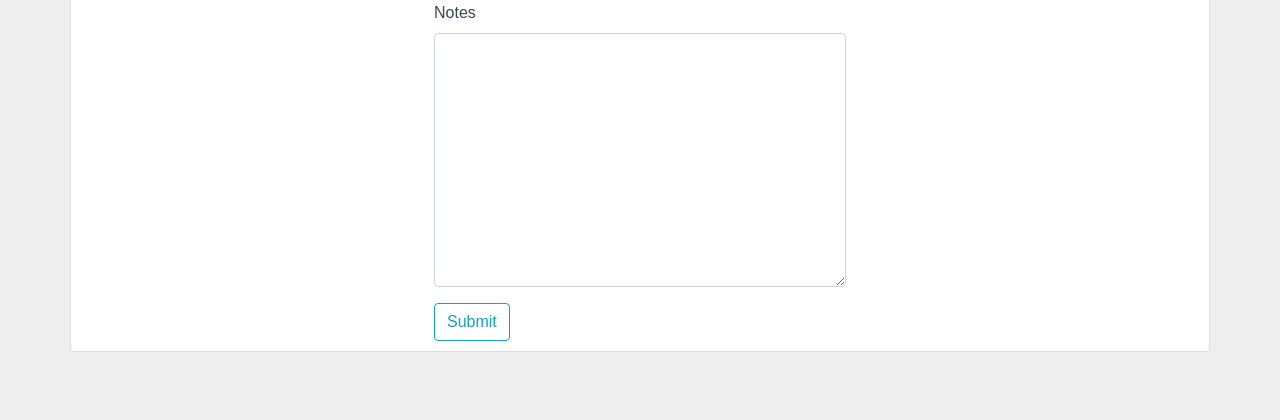
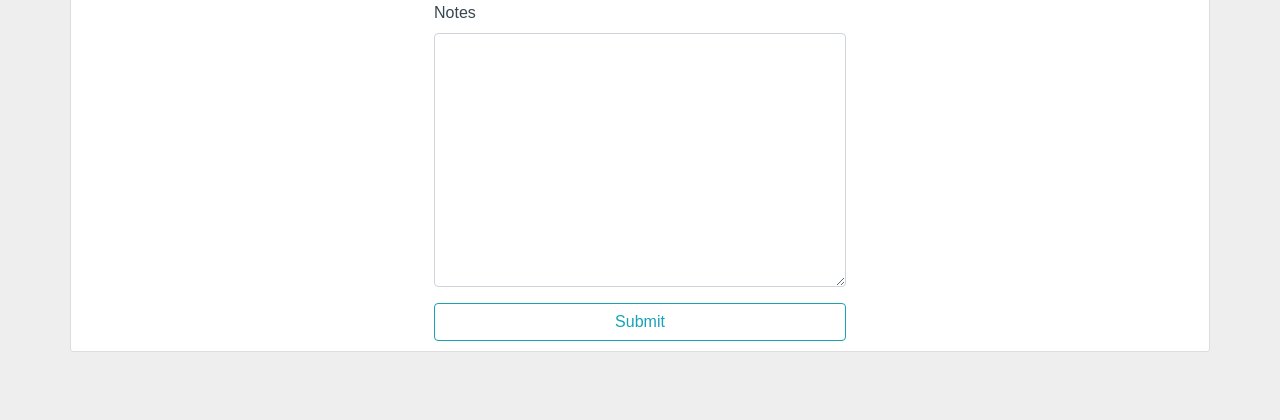
Before and after one commit to asadbutttt/contactbook, a Django app: page /contact/new-contact/ in a window 1280 px wide. Shown: the part 1124-1544 px from the top of the page. Run offline with Django 4.2, Linux system fonts and the light colour scheme; the visitor is signed in with stand-in values (Sample User, id 1); some libraries are stand-ins or nearby versions.

Commit message:
Modified submit button to fill width

```diff
--- a/contacts/models.py
+++ b/contacts/models.py
@@ -33,7 +33,6 @@ class Contact(models.Model):
     tags = TaggableManager(through=UUIDTaggedItem)
 
     # TODO add github link
-    # TODO add translation into all fields
     # BUG landline number cannot be added
 
     def __str__(self) -> str:
--- a/contacts/templates/contacts/contact_form.html
+++ b/contacts/templates/contacts/contact_form.html
@@ -15,11 +15,10 @@
       </div>
     <div class="content-section row d-flex justify-content-center">
         <form method="POST" enctype="multipart/form-data">
-          <!-- TODO expand the submit button to fill the space -->
           <p class="text-muted">Fields marked by asterisk are required!</p>
             {{ form|crispy }}
 
-            <button class="btn btn-outline-info" type="submit">Submit</button>
+            <button class="btn btn-outline-info" type="submit" style="width:100%;" >Submit</button>
             {% csrf_token %}
         </form>
     </div>
```
